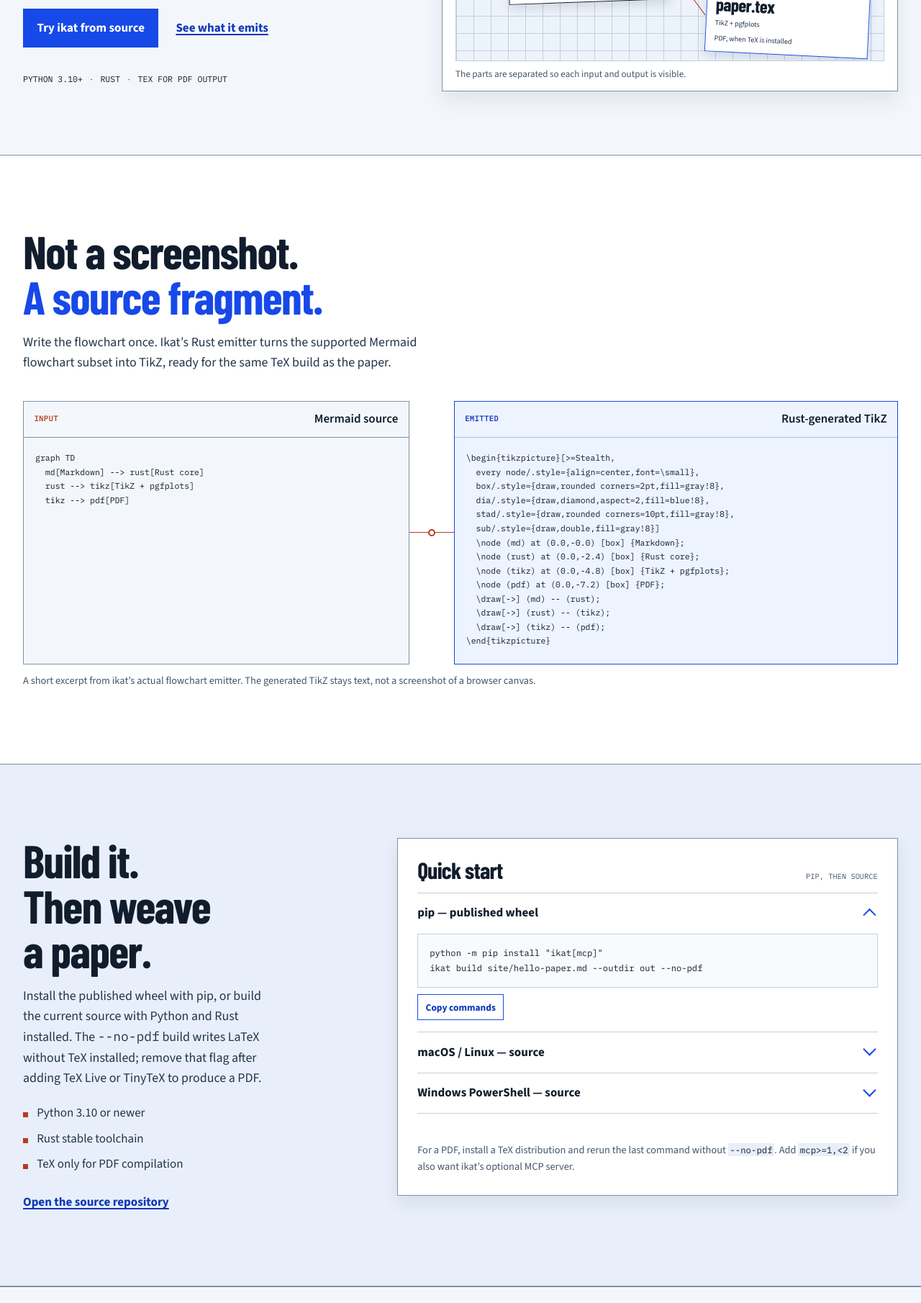
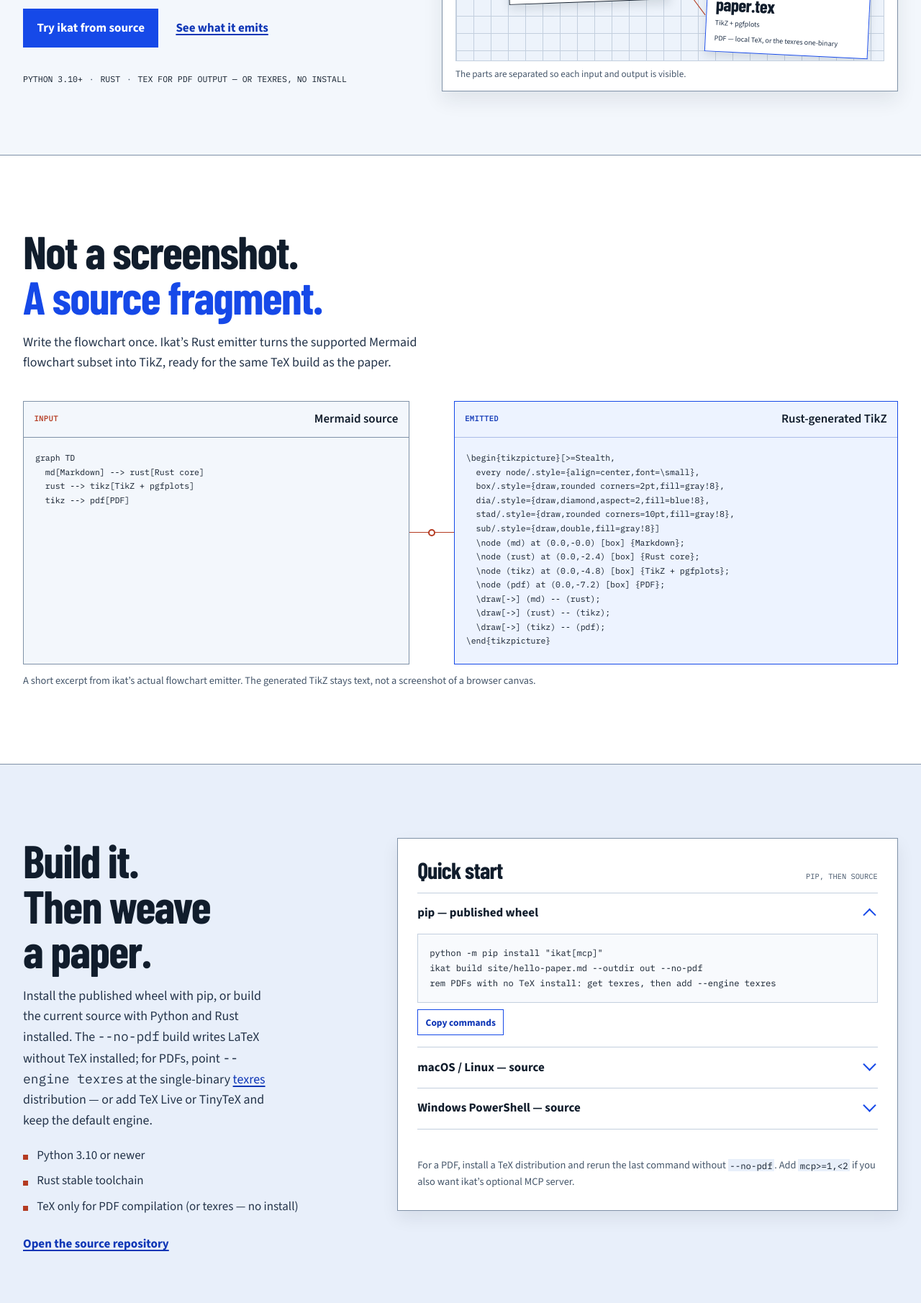
Before and after one commit to opticsWolf/ikat, a plain HTML site: page site/index.html in a window 1280 px wide. Shown: the part 590-2400 px from the top of the page at 72% size. Drawn offline with Linux system fonts and the light colour scheme.

Commit message:
site: the PDF story reflects the engine options
- hero requirements: 'TeX for PDF output - or texres, no install'
- try-it intro: --engine texres (linked) as the no-install PDF
  path alongside TeX Live/TinyTeX; prerequisites list matches
- output stamp + sr-only description name the texres one-binary
- pip quick-start block notes the no-TeX PDF flag

Content-only changes; link gate green (12 absolute links).

```diff
--- a/site/index.html
+++ b/site/index.html
@@ -37,7 +37,7 @@
           <a class="button button-primary" href="#try-it">Try ikat from source</a>
           <a class="text-link" href="#pipeline">See what it emits</a>
         </div>
-        <p class="requirements-line"><strong>Python 3.10+</strong><span aria-hidden="true">·</span><strong>Rust</strong><span aria-hidden="true">·</span><strong>TeX for PDF output</strong></p>
+        <p class="requirements-line"><strong>Python 3.10+</strong><span aria-hidden="true">·</span><strong>Rust</strong><span aria-hidden="true">·</span><strong>TeX for PDF output — or texres, no install</strong></p>
       </div>
 
       <figure class="assembly-figure" aria-labelledby="assembly-title" aria-describedby="assembly-description">
@@ -75,10 +75,10 @@
             <div class="part-caption"><span class="part-index">D</span><span>DOCUMENT</span></div>
             <h3>paper.tex</h3>
             <p class="output-line">TikZ + pgfplots</p>
-            <p class="output-stamp">PDF, when TeX is installed</p>
+            <p class="output-stamp">PDF — local TeX, or the texres one-binary</p>
           </article>
         </div>
-        <p id="assembly-description" class="sr-only">Markdown and editable figure inputs pass through ikat’s Rust core, which emits LaTeX with TikZ and pgfplots figures. PDF compilation uses the local TeX installation.</p>
+        <p id="assembly-description" class="sr-only">Markdown and editable figure inputs pass through ikat’s Rust core, which emits LaTeX with TikZ and pgfplots figures. PDF compilation uses the local TeX installation, or the texres engine — a single Rust binary bundling LaTeX, packages, fonts, and BibTeX, needing no installation.</p>
         <p class="assembly-status" id="assembly-status" aria-live="polite">The parts are separated so each input and output is visible.</p>
         <noscript><p class="noscript-note">The assembly view is shown as a static exploded diagram. The pipeline description and all commands are available below.</p></noscript>
       </figure>
@@ -125,11 +125,11 @@
       <div class="page-width try-grid">
         <div class="try-intro">
           <h2 id="try-title">Build it. Then weave a paper.</h2>
-          <p>Install the published wheel with pip, or build the current source with Python and Rust installed. The <code>--no-pdf</code> build writes LaTeX without TeX installed; remove that flag after adding TeX Live or TinyTeX to produce a PDF.</p>
+          <p>Install the published wheel with pip, or build the current source with Python and Rust installed. The <code>--no-pdf</code> build writes LaTeX without TeX installed; for PDFs, point <code>--engine texres</code> at the single-binary <a href="https://github.com/leoliu0/texres">texres</a> distribution — or add TeX Live or TinyTeX and keep the default engine.</p>
           <ul class="prerequisites" aria-label="Build prerequisites">
             <li>Python 3.10 or newer</li>
             <li>Rust stable toolchain</li>
-            <li>TeX only for PDF compilation</li>
+            <li>TeX only for PDF compilation (or texres — no install)</li>
           </ul>
           <a class="try-secondary" href="https://github.com/opticsWolf/ikat">Open the source repository</a>
         </div>
@@ -142,7 +142,8 @@
             <summary>pip — published wheel</summary>
             <div class="command-block">
               <pre><code id="pypi-commands">python -m pip install &quot;ikat[mcp]&quot;
-ikat build site/hello-paper.md --outdir out --no-pdf</code></pre>
+ikat build site/hello-paper.md --outdir out --no-pdf
+rem PDFs with no TeX install: get texres, then add --engine texres</code></pre>
               <button class="copy-button js-only" type="button" data-copy="pypi-commands">Copy commands</button>
             </div>
           </details>
```
